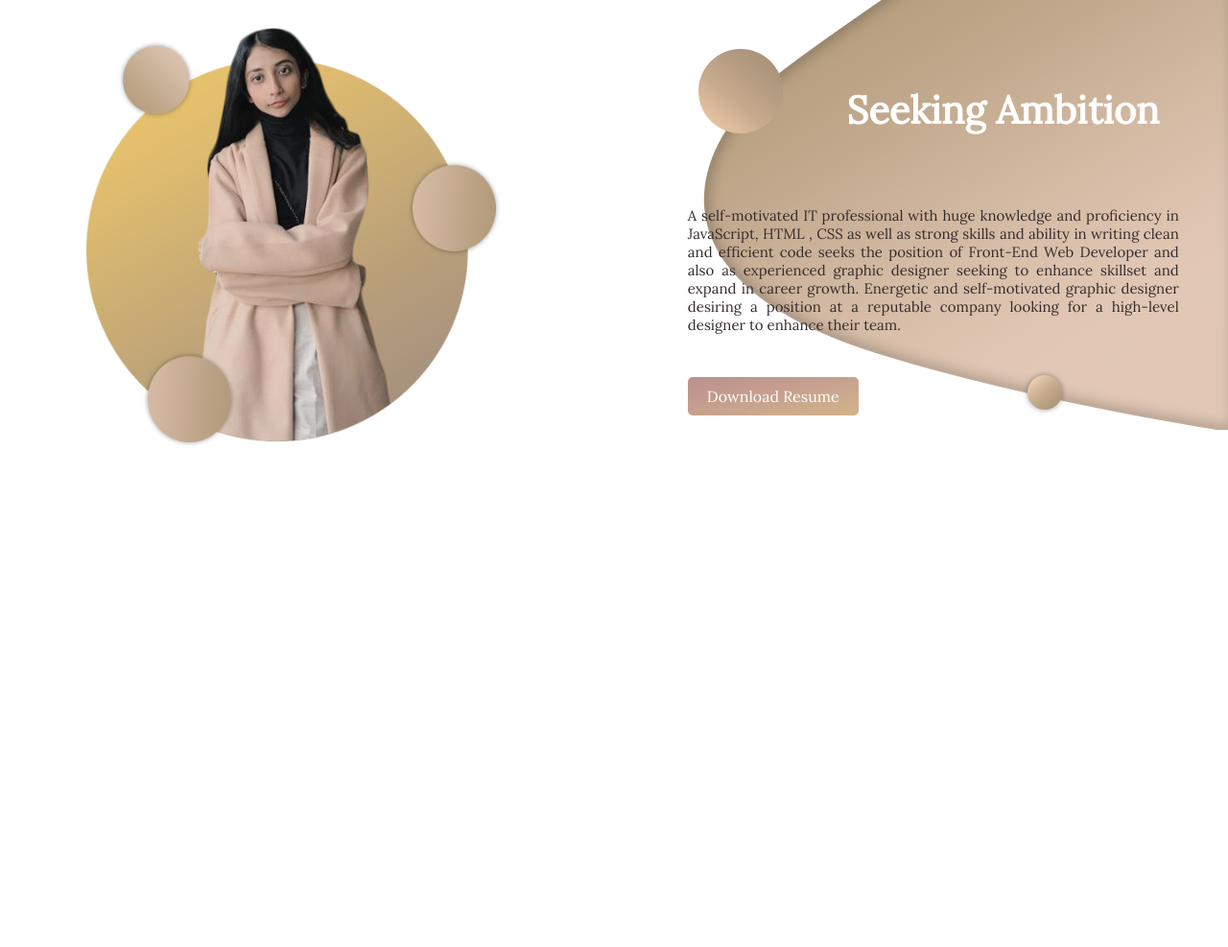
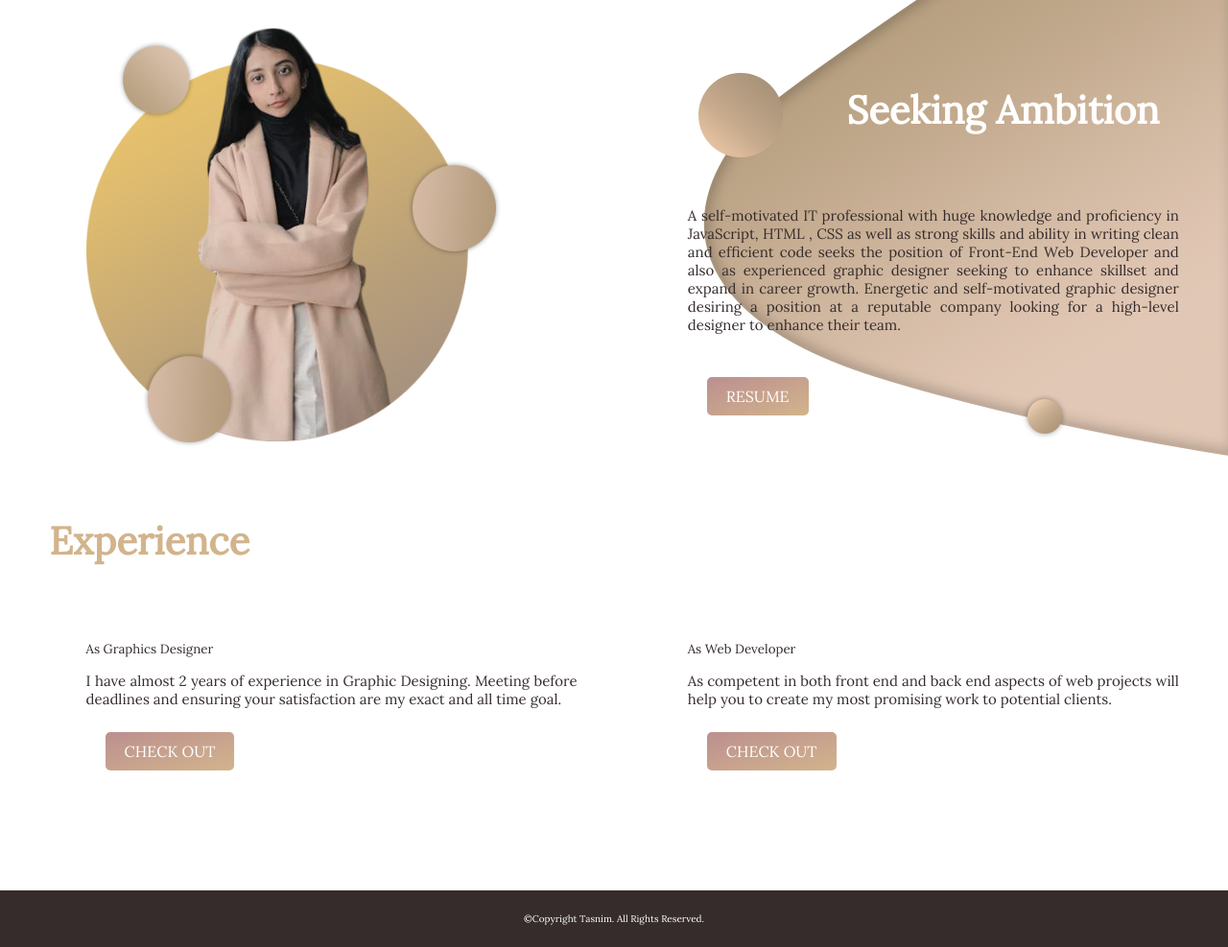
Before and after one commit to tSristy/Portfolio, a plain HTML site: page index.html in a window 1280 px wide. Shown: the part 552-1539 px from the top of the page at 96% size. Before the commit the page ends 1046 px from the top, so only its background shows below. Drawn offline with Linux system fonts and the light colour scheme.

Commit message:
90% done

```diff
--- a/index.html
+++ b/index.html
@@ -11,11 +11,11 @@
 <body>
     <section class="sec">
         <div class="front-div">
-            <p class="h1">WELCOME</p>
+            <p id="h1">WELCOME</p>
             <br><br><br><br><br>
             <p>Hi, I'm <span class="name">Tasnim Hoque Sristy</span> and this is where you can find everything about me. I'm from Banglaladesh and would love to make your design and creating web sites. Just let me know if you need anything and it's always pleasure meeting new!</p>
             <br><br>
-            <a class="hire-me" target="target" href="https://www.linkedin.com/in/tasnim-hoque-sristy-b608b61bb/" >HIRE ME</a>
+            <a class="button" target="target" href="https://www.linkedin.com/in/tasnim-hoque-sristy-b608b61bb/" >HIRE ME</a>
         </div>
         <div class="front-div">
             <img src="img/st.png" alt="me">
@@ -25,13 +25,32 @@
             <img src="img/sct.png" alt="me">
         </div>
         <div class="sec-div">
-            <br><p class="h2">Seeking Ambition</p>
+            <br><p id="h2">Seeking Ambition</p>
             <br>
             <p>A self-motivated IT professional with huge knowledge and proficiency in JavaScript, HTML , CSS as well as strong skills and ability in writing clean and efficient code seeks the position of Front-End Web Developer and also as experienced graphic designer seeking to enhance skillset and expand in career growth. Energetic and self-motivated graphic designer desiring a position at a reputable company looking for a high-level designer to enhance their team. </p>
             <br><br>
-            <a class="cv" target="target" href="https://drive.google.com/file/d/1J9fflGwfF3bAgQLwUneLCfZnmduTfX0m/view?usp=sharing" >Download Resume</a>
+            <a class="button" target="target" href="https://drive.google.com/file/d/1J9fflGwfF3bAgQLwUneLCfZnmduTfX0m/view?usp=sharing" >RESUME</a>
         </div>
     </section>
 
+    <section class="sec-next">
+        <p id="h3">Experience</p>
+        <div class="exp-div">
+            <p style="font-size: smaller;">As Graphics Designer</p>
+            <p>I have almost 2 years of experience in Graphic Designing. Meeting before deadlines and ensuring your satisfaction are my exact and all time goal.</p>
+            <br>
+            <a class="button" target="target" href="https://www.freelancer.com/u/tSristy" >CHECK OUT</a>
+        </div>
+        <div class="exp-div">
+            <p style="font-size: smaller;">As Web Developer</p>
+            <p>As competent in both front end and back end aspects of web projects will help you to create my most promising work to potential clients.</p>
+            <br>
+            <a class="button" target="target" href="" >CHECK OUT</a>
+        </div>
+    </section>
+
+   <footer>
+       <p>©Copyright Tasnim. All Rights Reserved.</p>
+   </footer>
 </body>
 </html>
--- a/style.css
+++ b/style.css
@@ -4,10 +4,14 @@ body{
 }
 .sec{
     width: 100%;
-    height: 1000px;
+    height: 1050px;
     background-image: url(img/full.png);
     background-repeat: no-repeat;
     background-position: right;
+}
+.sec-next{
+    width: 100%;
+    height: 390px;
 }
 .front-div{
     float: left;
@@ -31,20 +35,34 @@ body{
     height: 100%;
 
 }
+.exp-div{
+    width: 40%;
+    float: left;
+    height: 200px;
+    padding: 2%;
+    margin-left: 5%;
 
-.h1{
+}
+#h1{
     font-size: 40px;
     color:white;
     padding-left: 4%;
     font-weight: bold;
 }
-.h2{
+#h2{
     font-size: 40px;
     text-align: right;
     color:white;
     padding-right: 4%;
     font-weight: bold;
 }
+#h3{
+    font-size: 40px;
+    color:tan;
+    padding-left: 4%;
+    font-weight: bold;
+}
+
 .name{
     font-weight: bold;
 }
@@ -54,17 +72,20 @@ p{
     /*color: rgb(99, 78, 52);*/
     color: rgb(54, 44, 44);
 }
-.hire-me{
+.button{
     text-decoration: none;
     color: white;
+    margin-left:20px;
     padding: 10px 20px;
     border-radius: 5px;
     background-image:linear-gradient(to bottom right, rosybrown, tan)
 }
-.cv{
-    text-decoration: none;
-    color: white;
-    padding: 10px 20px;
-    border-radius: 5px;
-    background-image:linear-gradient(to bottom right, rosybrown, tan)
+footer p{
+    color:white;
+    text-align: center;
+    font-size: 10px;
 }
+footer{
+    padding: 1%;
+    background-color: rgb(54, 44, 44);
+}
```
